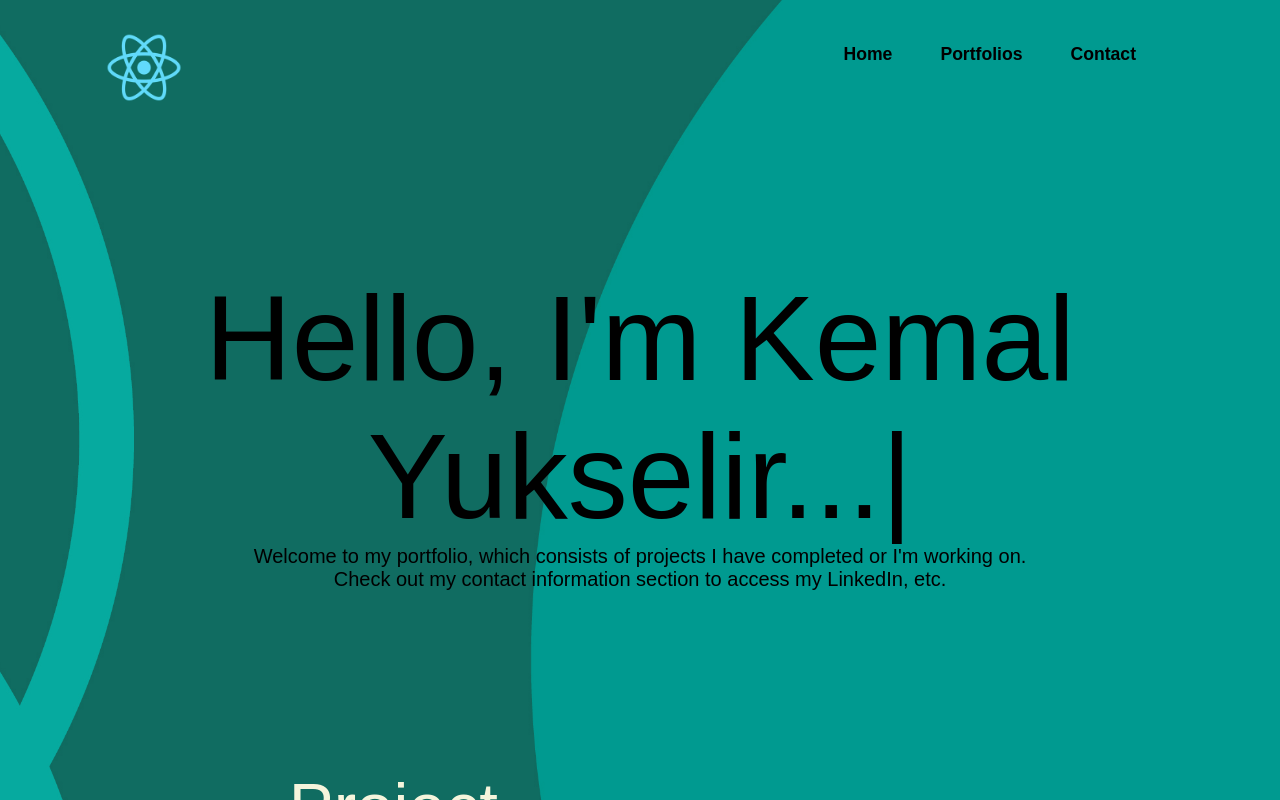
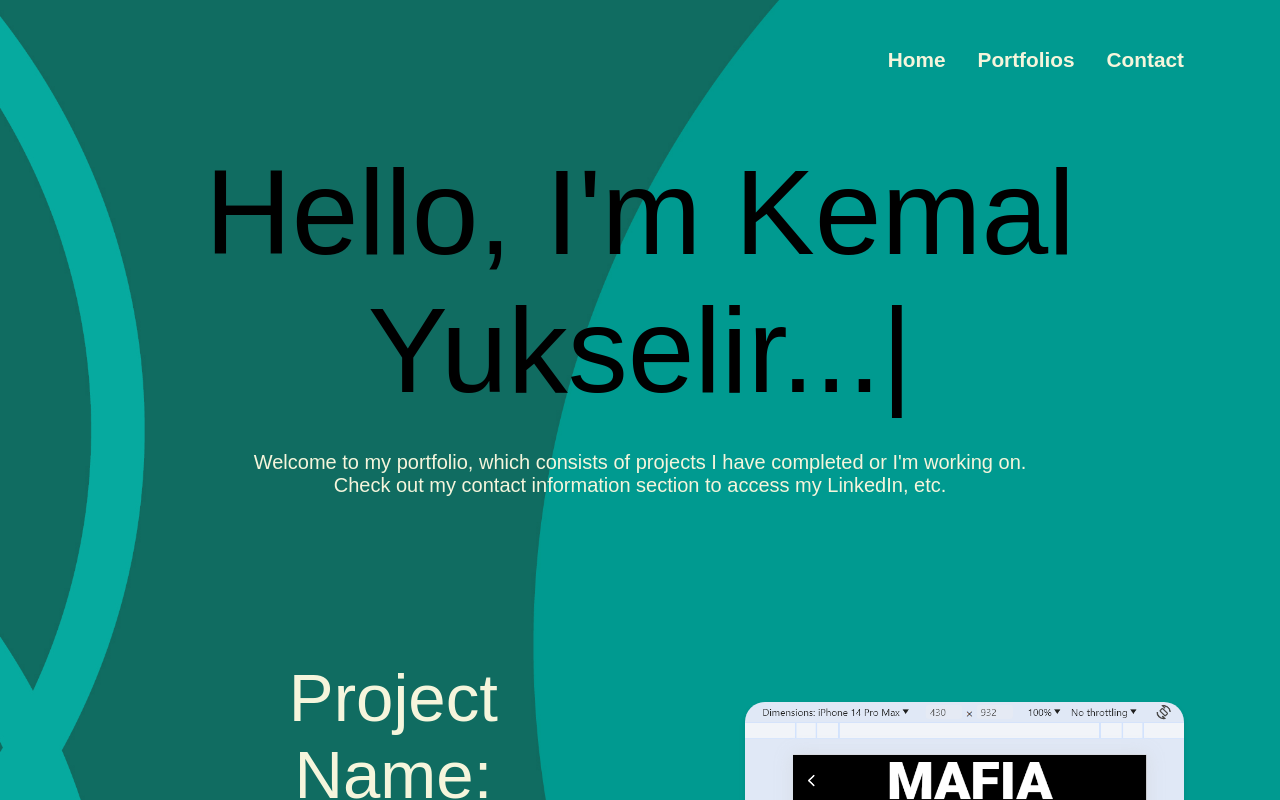
Before and after one commit to KemalYukselir/portfolio-website, a React (Create React App) app: page / in a window 1280 px wide. Shown: the top 800 px of the page. Built offline with nearby package versions, Linux system fonts and the light colour scheme; a web font is replaced by a local one.

Commit message:
removed react logo from navbar and changed font color

```diff
--- a/src/App.css
+++ b/src/App.css
@@ -13,7 +13,6 @@ img {
   margin: 0rem auto;
 }
 body {
-  /* background-color: #f6f6f6; */
   background-image: url('Assets/backgroundImage.jpg');
   background-size: cover;
   background-repeat: no-repeat;
@@ -21,31 +20,37 @@ body {
 }
 
 nav {
+  margin-top: 3rem; /* Add left margin for spacing between links */
+  position: fixed;
+  top: 0;
+  width: 85%;
   display: flex;
+  justify-content: flex-end;
   align-items: center;
-  justify-content: space-between;
-  min-height: 90px;
 }
-.nav-logo-container img{
-  position: relative;
-  left: 5%;
-  margin-top: 15%;
+/* .nav-logo-container img{
+  margin-top: 5%;
   width: 40%;
-}
+} */
 .navbar-menu-container {
   display: none;
 }
+
 .navbar-links-container a {
-  margin-right: 3rem;
   text-decoration: none;
-  color: black;
-  font-size: 1.1rem;
+  font-size: 1.3rem;
   font-weight: 600;
+  color: beige;
+  margin-left: 2rem; /* Add left margin for spacing between links */
 }
+
 .navbar-menu-container svg {
-  font-size: 1.5rem;
   cursor: pointer;
 }
+
+
+
+
 .home-image-section {
   max-width: 600px;
   flex: 1;
@@ -66,10 +71,12 @@ nav {
   font-weight: 400;
   font-style: normal;
   font-size: 120px;
+  margin-bottom: 3%;
 }
 
 .home-section #primary-text {
   font-size: 20px;
+  color: beige;
 }
 
 .portfolio-section {
--- a/src/Components/NavigationBar.js
+++ b/src/Components/NavigationBar.js
@@ -30,6 +30,8 @@ const NavigationBar = () => {
       icon: <PhoneRoundedIcon/>
     },
   ]
+
+
   const handleHomeClick = () => {
     window.scrollTo(0, document.body.scrollHeight / 100);
   };
@@ -41,12 +43,12 @@ const NavigationBar = () => {
   };
   return (
     <nav>
-      <div className="nav-logo-container">
+      {/* <div className="nav-logo-container">
         <img src={logo192} alt="React Logo" />
-      </div>
+      </div> */}
 
       <div className="navbar-links-container">
-      <a href="#home" onClick={handleHomeClick}>Home</a>
+        <a href="#home" onClick={handleHomeClick}>Home</a>
         <a href="#portfolios" onClick={handlePortfoliosClick}>Portfolios</a>
         <a href="#contact" onClick={handleContactClick}>Contact</a>
       </div>
```
